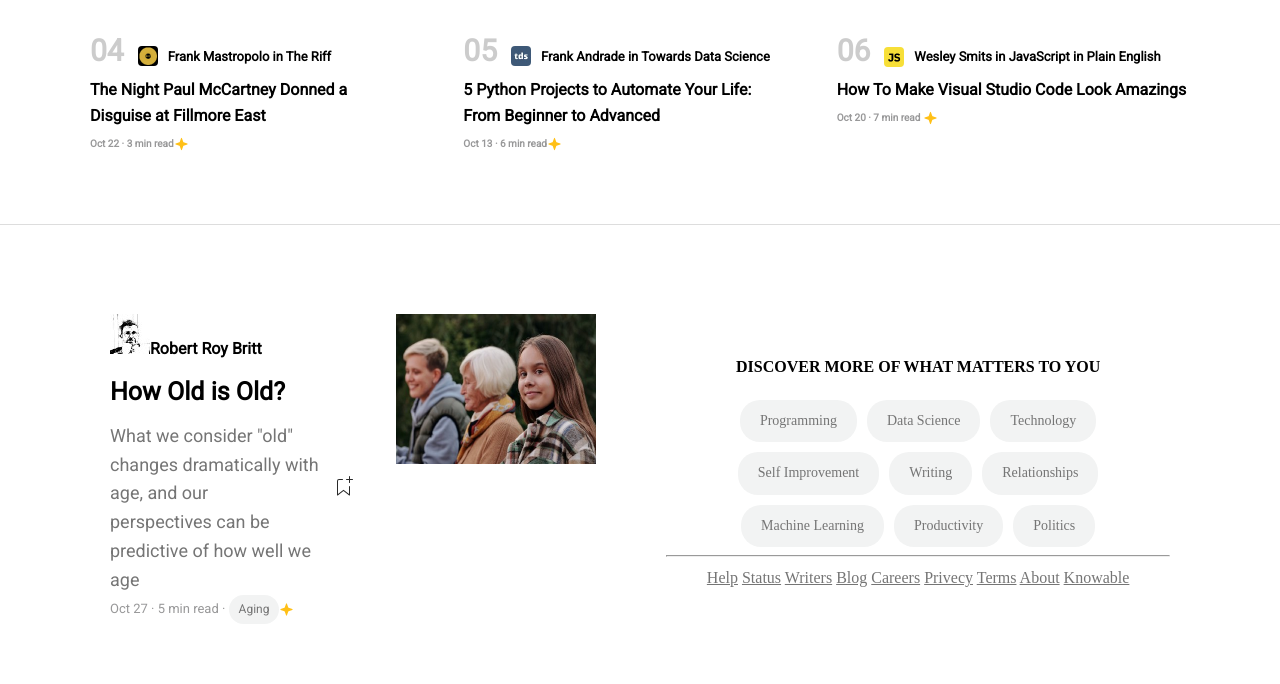
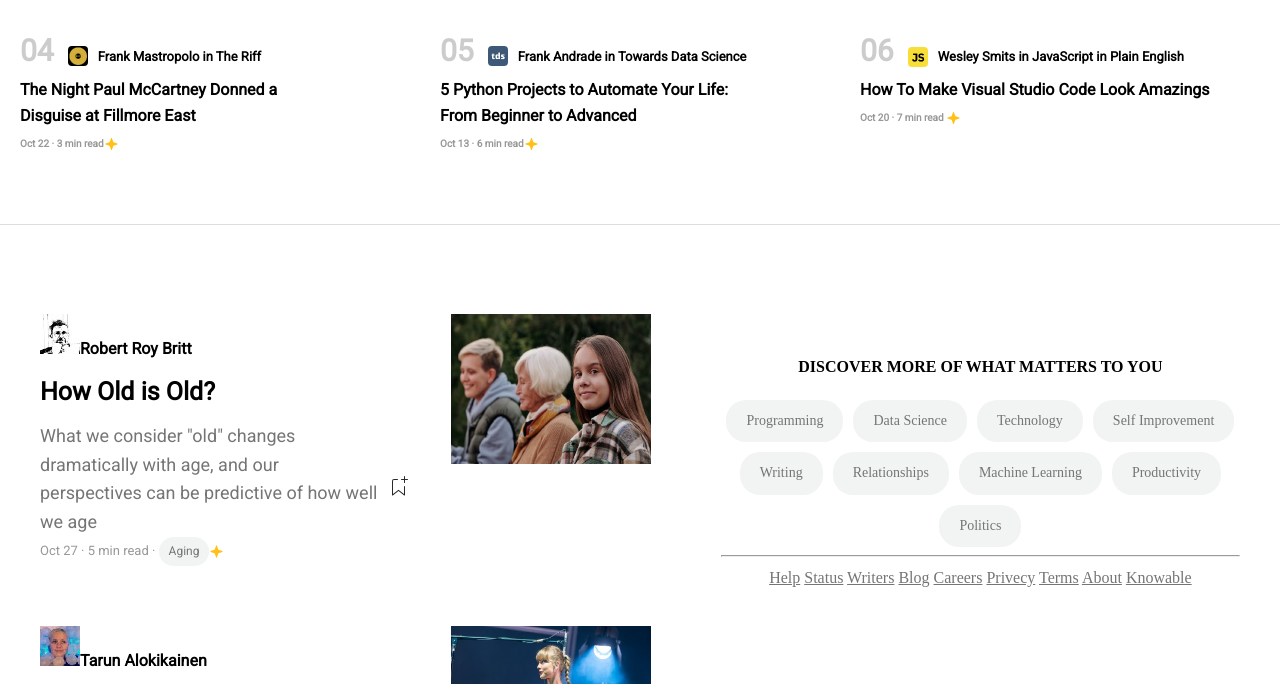
Before and after one commit to BoroBobro/U2-D5, a plain HTML site: page base_di_partenza/index.html in a window 1280 px wide. Shown: the part 753-1437 px from the top of the page. Drawn offline with nearby package versions, Linux system fonts and the light colour scheme.

Commit message:
.container mod

```diff
--- a/base_di_partenza/assets/css/style.css
+++ b/base_di_partenza/assets/css/style.css
@@ -7,11 +7,12 @@
     background-color: #ffffff;
     color: #000;
     line-height: 1.6;
-    width: 100%;
+
+
   }
 
   .container {
-    max-width: 1100px;
+    max-width: 100%;
     margin: 0 auto;
     padding: 20px;
   }
```
